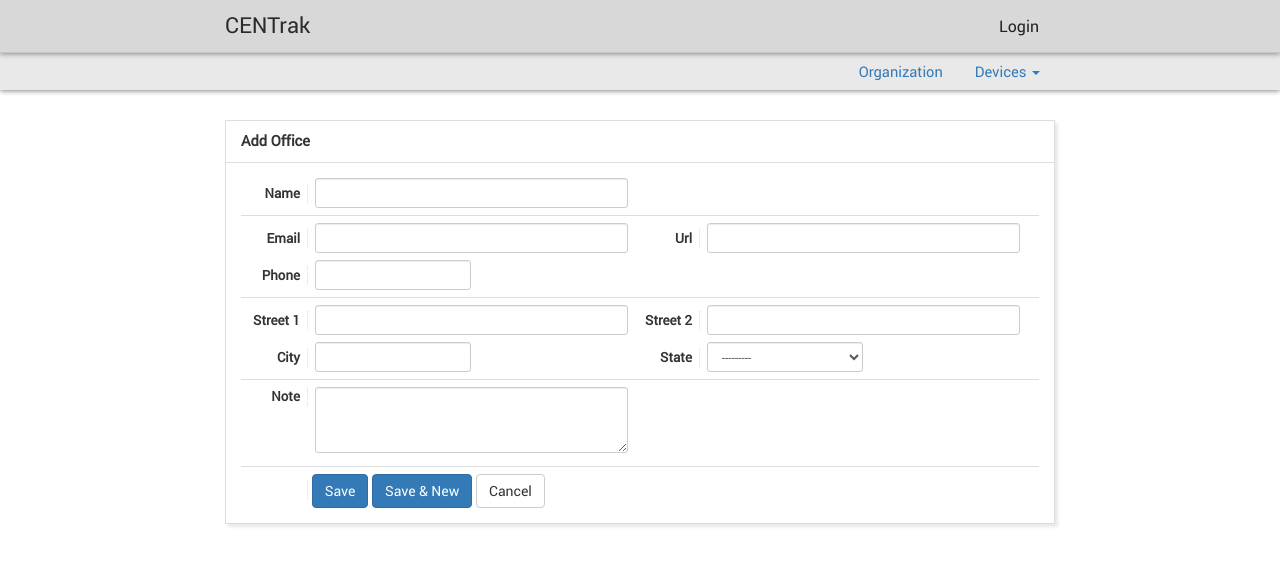
After one commit to hkmshb/centrak, a Django app: page /org/offices/create in a window 1280 px wide. The commit adds this page. Shown: the top 566 px of the page. Run offline with Django 3.2, Linux system fonts and the light colour scheme; data comes from the database, SQL or seed files in the repository; style sheets or scripts are compiled from the project's sources; some libraries are stand-ins or nearby versions.

Commit message:
Added support for Business Office create and update operations.

```diff
--- a/core/forms.py
+++ b/core/forms.py
@@ -1,14 +1,14 @@
 from django import forms
-from core.models import Organization
+from core.models import BusinessEntity, Organization, BusinessOffice
 from core.utils import REQUIRED_FIELD_ERROR, REQUIRED_INVALID_ERROR
 
 
 
-class OrganizationForm(forms.models.ModelForm):
+class BusinessEntityForm(forms.models.ModelForm):
     class Meta:
-        model = Organization
-        fields = ('name', 'email', 'phone', 'url', 'street1', 'street2',
-                  'city', 'state', 'note')
+        abstract = True
+        fields   = ('name', 'email', 'phone', 'url', 'street1', 'street2',
+                    'city', 'state', 'note')
         attrs_ = {'class': 'form-control input-sm'}
         widgets = {
             'name': forms.fields.TextInput(attrs=attrs_),
@@ -24,12 +24,12 @@ class OrganizationForm(forms.models.ModelForm):
         }
 
     def clean(self):
-        data = super(OrganizationForm, self).clean()
+        super(BusinessEntityForm, self).clean()
         if self.errors:
             self.add_error(None, REQUIRED_INVALID_ERROR)
 
     def validate_unique(self):
-        super(OrganizationForm, self).validate_unique()
+        super(BusinessEntityForm, self).validate_unique()
         if self.errors:
             if '__all__' not in self.errors:
                 self.add_error(None, REQUIRED_INVALID_ERROR)
@@ -37,3 +37,15 @@ class OrganizationForm(forms.models.ModelForm):
             for message in [m for f,m in self.errors.items() if f != '__all__']:
                 if str(message).find(REQUIRED_FIELD_ERROR) == -1:
                     self.add_error(None, message)
+
+
+class OrganizationForm(BusinessEntityForm):
+
+    class Meta(BusinessEntityForm.Meta):
+        model = Organization
+
+
+class BusinessOfficeForm(BusinessEntityForm):
+
+    class Meta(BusinessEntityForm.Meta):
+        model = BusinessOffice
--- a/core/models.py
+++ b/core/models.py
@@ -51,3 +51,4 @@ class BusinessOffice(BusinessEntity):
 
     class Meta:
         db_table = 'business_office'
+        ordering = ['name']
--- /dev/null
+++ b/core/templates/core/office-form.html
@@ -0,0 +1,14 @@
+{% extends 'core/org-form.html' %}
+
+{% block heading %}
+    {%if form.instance.id %}Update{% else %}Add{% endif %} Office
+{% endblock %}
+
+{% block form-buttons %}
+    <button type="submit" class="btn btn-primary" name="btn_save">Save</button>
+    {% if not form.instance.id %}
+    <button type="submit" class="btn btn-primary" name="btn_save_new">Save & New</button>
+    {% endif %}
+    <button type="button" class="btn btn-default"  name="btn_cancel"
+            data-action-url="{% url 'org-info' %}">Cancel</button>
+{% endblock %}
--- a/core/templates/core/org-form.html
+++ b/core/templates/core/org-form.html
@@ -11,11 +11,10 @@
 	<div class="pad-top">
 	    <div class="panel panel-flat">
             <div class="panel-heading">
-                Update Organization Information
+                {% block heading %}Update Organization Information{% endblock %}
             </div>
 
             <div class="panel-body">
-            {% with lblclass='class="col-sm-3 label-name"' %}
                 <form method="post" class="form-horizontal">
                     {% csrf_token %}
                     <div class="form-group-ext divider">
@@ -86,13 +85,15 @@
                         <div class="form-row-group">
                             <div class="form-row col-sm-6">
                                 <label class="form-label">&nbsp;</label>
+                                {% block form-buttons %}
                                 <button type="submit" class="btn btn-primary" name="btn_save">Save</button>
-                                <button type="button" class="btn btn-default"  name="btn_cancel">Cancel</button>
+                                <button type="button" class="btn btn-default"  name="btn_cancel"
+                                        data-action-url="{% url 'org-info' %}">Cancel</button>
+                                {% endblock %}
                             </div>
                         </div>
                     </div>
                 </form>
-            {% endwith %}
             </div>
 	    </div>
 	</div>
--- a/core/templates/core/org-info.html
+++ b/core/templates/core/org-info.html
@@ -91,7 +91,7 @@
 
 	            <div class="btn-controls pull-right">
 	                <div class="btn-group">
-	                    <button type="button" class="btn-link" name="btn_add" title="Add Office" data-action-url="">
+	                    <button type="button" class="btn-link" name="btn_add" title="Add Office" data-action-url="{% url 'office-create' %}">
 	                        <span class="glyphicon glyphicon-plus"></span>
 	                    </button>
 	                </div>
@@ -110,8 +110,8 @@
                 <tbody>
                 {% for item in p %}
                     <tr><td><input type="checkbox" name="record_ids" value="{{ item.id }}" /></td>
-                        <td><a href="">{{ item.name }}</a></td>
-                        <td>{{ item.display_state_name }}</td></tr>
+                        <td><a href="{% url 'office-update' item.id %}">{{ item.name }}</a></td>
+                        <td>{{item.city}}, {{ item.state }}</td></tr>
                 {% empty %}
                     <tr><td colspan="3" style="text-align: center">No Data Available</td></tr>
                 {% endfor %}
--- a/core/urls.py
+++ b/core/urls.py
@@ -5,4 +5,7 @@ from django.conf.urls import patterns, url
 urlpatterns = patterns('core.views',
     url(r'^org/info/$', 'org_info', name='org-info'),
     url(r'^org/update$', 'manage_org', name='org-update'),
+    url(r'^org/offices/create', 'manage_office', name='office-create'),
+    url(r'^org/offices/update/(?P<id>[0-9]+)', 'manage_office',
+        name='office-update')
 )
--- a/core/views.py
+++ b/core/views.py
@@ -2,10 +2,10 @@ from django.shortcuts import render, redirect
 from django.core.urlresolvers import reverse
 from django.contrib import messages
 
-from core.utils import MSG_FMT_SUCCESS_UPD
+from core.utils import MSG_FMT_SUCCESS_UPD, MSG_FMT_SUCCESS_ADD
 from core.utils import get_paged_object_list
 from core.models import Organization, BusinessOffice
-from core.forms import OrganizationForm
+from core.forms import OrganizationForm, BusinessOfficeForm
 
 
 
@@ -44,3 +44,24 @@ def manage_org(request):
     return render(request, 'core/org-form.html', {
         'form': org_form
     })
+
+
+def manage_office(request, id=None):
+    office = (BusinessOffice() if not id else BusinessOffice.objects.get(pk=id))
+
+    if request.method == 'POST':
+        office_form = BusinessOfficeForm(data=request.POST, instance=office)
+
+        if office_form.is_valid():
+            office_form.save()
+
+            msg_fmt = MSG_FMT_SUCCESS_ADD if not id else MSG_FMT_SUCCESS_UPD
+            messages.success(request, msg_fmt % 'Business Office', extra_tags='success')
+
+            urlname = ('org-info' if 'btn_save' in request.POST else 'office-create')
+            return redirect(reverse(urlname))
+    else:
+        office_form = BusinessOfficeForm(instance=office)
+    return render(request, 'core/office-form.html', {
+        'form': office_form
+    })
--- a/main/templates/layout-cols-md-sm.html
+++ b/main/templates/layout-cols-md-sm.html
@@ -1,5 +1,6 @@
 {% extends 'layout.html' %}
 
+{% block messages %}{% endblock %}
 {% block content %}
 	<div class="row {% block extra-content-class %}{% endblock %}">
         <div {% block cols-md-class %}class="col-md-8"{% endblock %}>
--- a/main/templates/layout.html
+++ b/main/templates/layout.html
@@ -53,6 +53,16 @@
     {% block content-wrapper %}
     <div class="content">
         <div class="container" role="main">
+	        {% block messages %}
+        {% if messages %}
+            {% for message in messages %}
+            <div class="alert alert-messages alert-{{ message.extra_tags }}">
+                <button type="button" class="close" data-dismiss="alert"><span>&times;</span></button>
+                {{ message }}
+            </div>
+            {% endfor %}
+        {% endif %}
+	        {% endblock %}
             {% block content %}{% endblock %}
         </div>
     </div>
--- a/main/templates/menu-list.html
+++ b/main/templates/menu-list.html
@@ -1,4 +1,5 @@
 <ul class="menu-nav nav nav-pills pull-right" role="tablist">
+    <li><a href="{% url 'org-info' %}">Organization</a></li>
     <li class="dropdown">
         <a class="dropdown-toggle" data-toggle="dropdown" href="#">
             Devices <span class="caret"></span>
```
Also changed, not shown: core/tests/test_views.py (+39 -1 lines).
